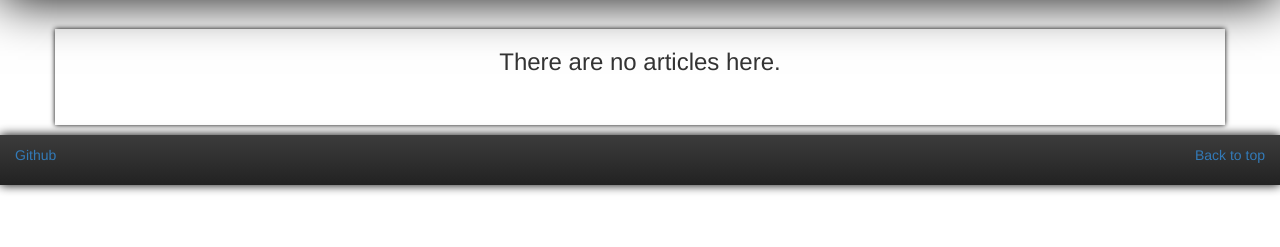
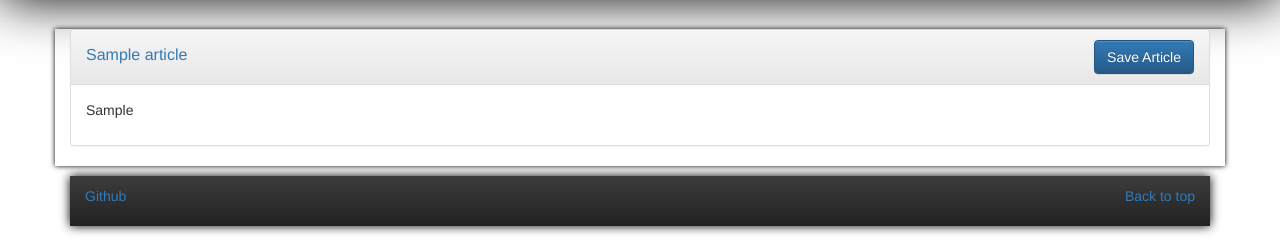
Before and after one commit to thisiswhale/News-Scraps, a Node server app: template views/savedArticles.handlebars in a window 1280 px wide. Shown: the part 553-800 px from the top of the page. Run offline with Node 20, Linux system fonts and the light colour scheme; the template is opened without the code that fills it: values that come from a table or form of the project are taken from there, others are empty; tables that the repository leaves empty hold one stand-in row (values such as "Sample post"); some libraries are stand-ins or nearby versions.

Commit message:
handlebars work

```diff
--- a/server.js
+++ b/server.js
@@ -21,9 +21,7 @@ var app = express();
 
 //morgan and body parser
 app.use(logger("dev"));
-app.use(bodyParser.urlencoded({
-  extended: false
-}));
+app.use(bodyParser.urlencoded({extended: false}));
 
 //make public a static dir
 app.use(express.static("public"));
@@ -33,9 +31,7 @@ mongoose.connect("mongodb://localhost/website");
 var db = mongoose.connection;
 
 // Set Handlebars as the default templating engine.
-app.engine("handlebars", exphbs({
-  defaultLayout: "main"
-}));
+app.engine("handlebars", exphbs({defaultLayout: "main"}));
 app.set("view engine", "handlebars");
 
 //print out errors if mongodb runs into issues
@@ -48,26 +44,25 @@ db.once("open", function() {
 });
 // ========================Request functions here========================
 app.get("/", function(req, res) {
-  var result = {};
   //send something empty
-  var hbsObjects = {
-    articles: result
-  };
-  res.render("index");
-});
-
-app.get("/articles/saved", function(req, res) {
-  res.render("savedArticles");
-
-  // res.render("index",)
+  Article.find({}, function(error, doc) {
+//    console.log("doc is " +doc);
+    if (error) {
+      console.log(error);
+    } else {
+      var hbsObjects = {
+        articles: doc
+      };
+      console.log(hbsObjects);
+      res.render("index", hbsObjects);
+    }
+  });
 });
 
 app.get("/scrape", function(req, res) {
-
   request("https://la.eater.com/neighborhood/el-monte", function(error, response, html) {
     var $ = cheerio.load(html);
     var result = [];
-
     $("div.m-entry-box__body").each(function(i, element) {
 
       //save empty result object
@@ -77,6 +72,7 @@ app.get("/scrape", function(req, res) {
       resultToMongoose.title = $(element).find("h3").text();
       resultToMongoose.blurb = $(element).find("p.m-entry-box__blurb").text();
       resultToMongoose.link = $(element).find("a").attr("href");
+      resultToMongoose.saved = false;
 
       //creates a new Artivle model with entry. Article is passed with result
       var entry = new Article(resultToMongoose);
@@ -90,14 +86,15 @@ app.get("/scrape", function(req, res) {
         }
       });
     });
-    var hbsObject = {
-      articles: result
-    }
     //sends back to app.js
     res.send(result);
-    //sends to index.handlebars to render divs
-    res.render("index", hbsObject);
   });
+});
+
+app.get("/articles/saved", function(req, res) {
+  res.render("savedArticles");
+
+  // res.render("index",)
 });
 
 //call JSON API
@@ -121,9 +118,7 @@ app.get("/article/:id", function(req, res) {
     } else {
       Article.findOneAndUpdate({
         _id: req.params.id
-      }, {
-        note: doc._id
-      }).exec(function(err, doc) {
+      }, {note: doc._id}).exec(function(err, doc) {
         if (err) {
           console.log(err);
         } else {
--- a/views/layouts/main.handlebars
+++ b/views/layouts/main.handlebars
@@ -33,7 +33,7 @@
       </div>
       <ul class="nav navbar-nav">
         <li><a href="/articles/saved" id="btn-saved-articles">Saved Articles</a></li>
-        <li><button type="button" class="btn navbar-btn btn-success" data-toggle="modal" data-target="#collect-modal" id="btn-scrape">Collect Articles</button></li>
+        <li><button type="button" class="btn navbar-btn btn-success" data-toggle="modal" data-target="#collect-modal" id="btn-scrape">Collect Articles</button></li></ul>
     </div>
   </nav>
 
--- a/views/savedArticles.handlebars
+++ b/views/savedArticles.handlebars
@@ -4,20 +4,33 @@
     <p>
       <i>From EATER: Los Angeles</i>
     </p>
-    <br />
-    <br />
+    <br>
+    <br>
     <p>
-      <Strong>Saved Articles</Strong>
+      <strong>Saved Articles</strong>
     </p>
   </div>
 </div>
 
+
 <div class="container">
+
   <div class="row" id="article-entry">
-    <div class="col-lg-12 text-center">
-      <h3>There are no articles here.</h3>
-      <br>
-      <br>
-    </div>
+    {{#each articles}}
+      <div class="col-lg-12 ">
+        <div class="panel panel-default">
+          <div class="panel-heading">
+            <a href="{{this.link}}"><h3 class="panel-title pull-left">{{this.title}}</h3></a>
+
+            <button type="button" class=" btn btn-primary pull-right" data-id="{{this._id}}">Save Article</button>
+            <div class="clearfix"></div>
+          </div>
+          <div class="panel-body">
+            <p>
+              {{this.blurb}}
+            </p>
+          </div>
+        </div>
+      </div>
+    {{/each}}
   </div>
-</div>
```
Also changed, not shown: models/Article.js (+6 -1 lines), views/index.handlebars (+6 -1 lines), public/assets/app.js.
